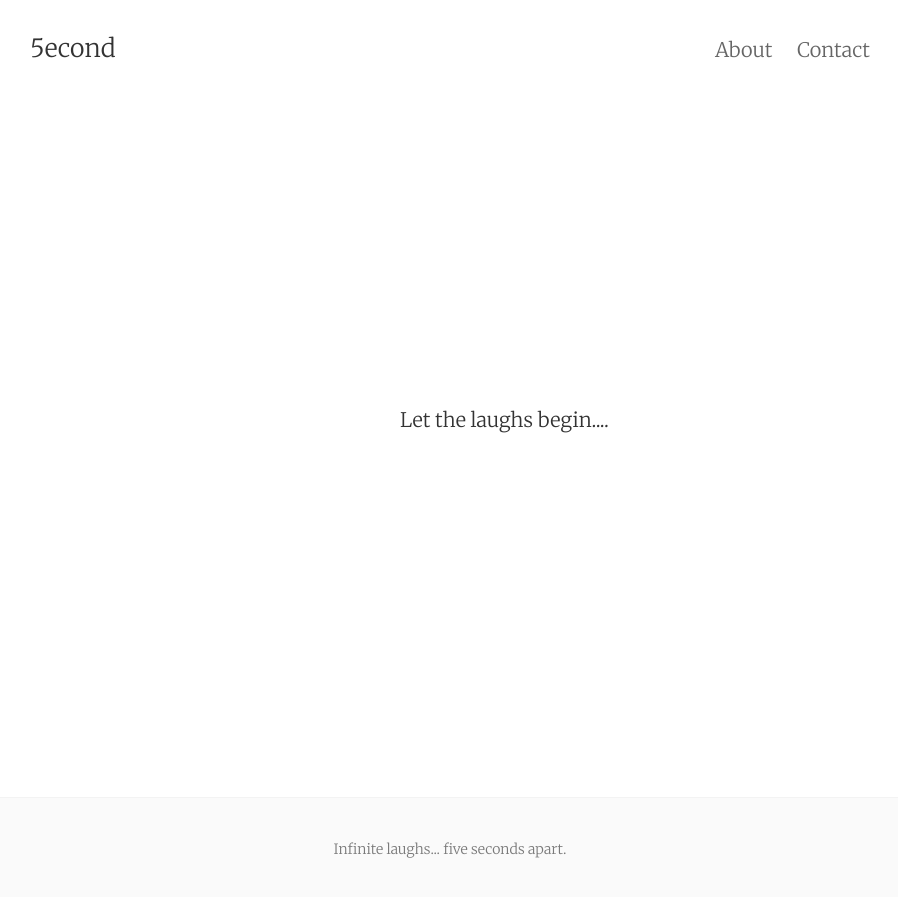
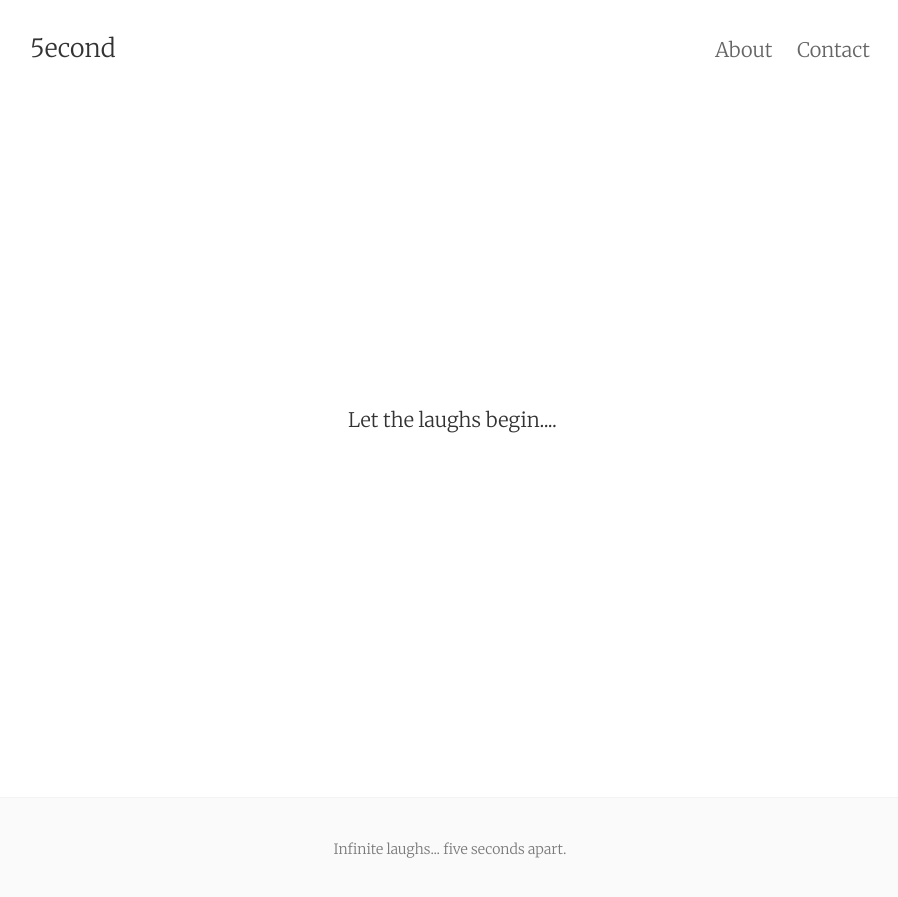
Before and after one commit to fivesecondlaugh/fivesecondlaugh.github.io, a Jekyll site: the page built from index.html, in a window 1280 px wide. Shown: the top 897 px of the page, without its empty margins (190-1088 px from the left). Built offline with Jekyll 4.4.1, drawn with Linux system fonts in a browser that asks for light colours; the list of posts is cut into pages by our own code.

Commit message:
Update index.html

```diff
--- a/index.html
+++ b/index.html
@@ -3,7 +3,7 @@ layout: default
 ---
 
 <div class="home">
-<center><div style="position:absolute; top:45%; left:50%; margin-left:-50px">Let the laughs begin....</div></center>
+<center><div style="position:absolute; top:45%; left:50%; margin-left:-102px">Let the laughs begin....</div></center>
   <!--<div class="posts">-->
   <!--  {% for post in paginator.posts %}-->
   <!--    <div class="post py3">-->
```
